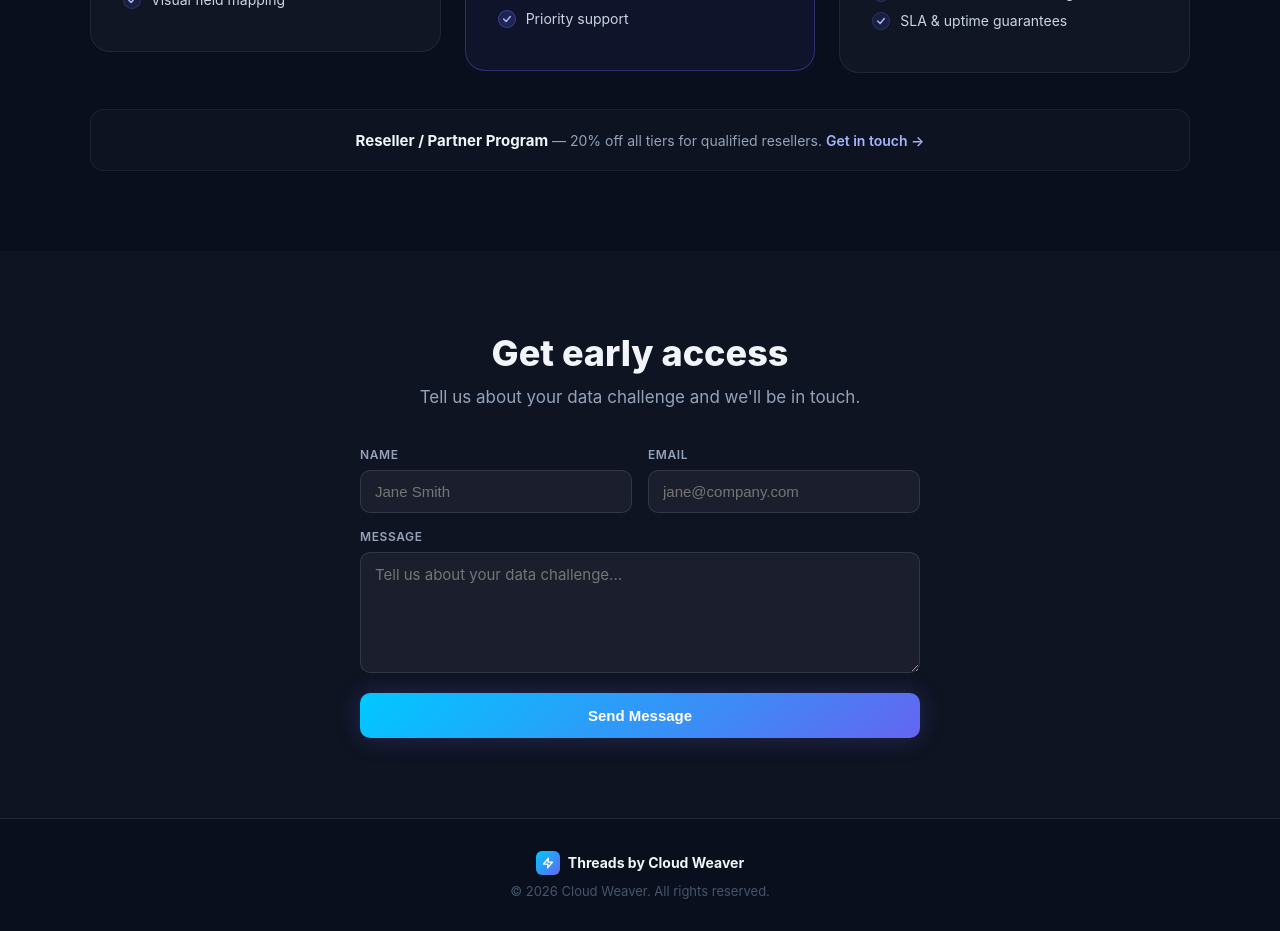
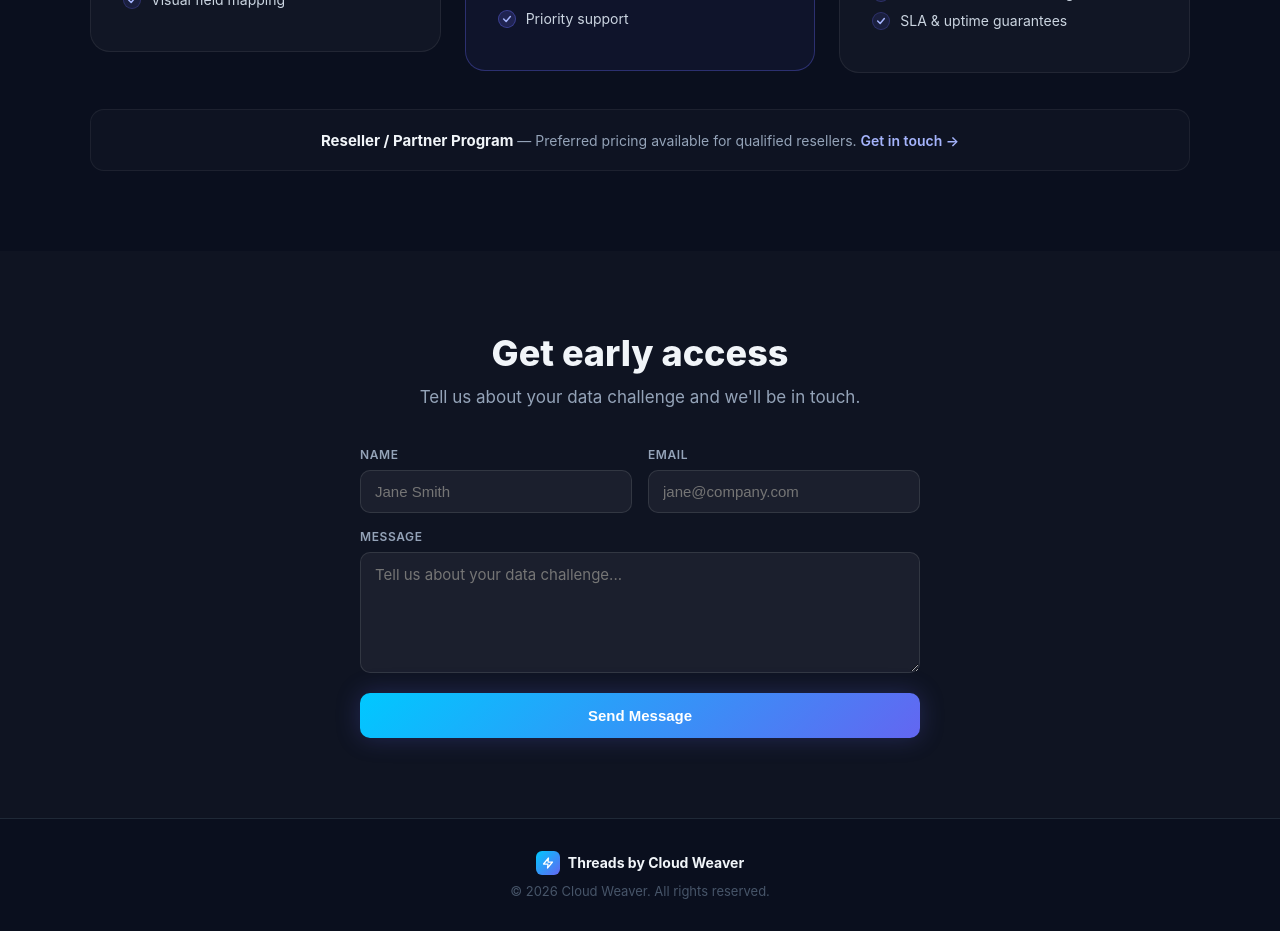
Before and after one commit to mds0001/cloudweavr-web, a Next.js app: page / in a window 1280 px wide. Shown: the part 2420-3351 px from the top of the page. Built offline with nearby package versions, Linux system fonts and the light colour scheme.

Commit message:
Add pricing section (Free/Pro/Master + reseller note)

```diff
--- a/src/app/page.tsx
+++ b/src/app/page.tsx
@@ -236,7 +236,7 @@ export default function Home() {
           {/* Reseller note */}
           <div style={{ marginTop: 36, textAlign: "center", background: "rgba(255,255,255,0.02)", border: "1px solid rgba(255,255,255,0.06)", borderRadius: 14, padding: "20px 32px" }}>
             <span style={{ fontSize: 15, fontWeight: 700, color: "#f1f5f9" }}>Reseller / Partner Program</span>
-            <span style={{ color: "#94a3b8", fontSize: 14 }}> &mdash; 20% off all tiers for qualified resellers.&nbsp;
+            <span style={{ color: "#94a3b8", fontSize: 14 }}> &mdash; Preferred pricing available for qualified resellers.&nbsp;
               <a href="#contact" style={{ color: "#a5b4fc", textDecoration: "none", fontWeight: 600 }}>Get in touch &rarr;</a>
             </span>
           </div>
```
